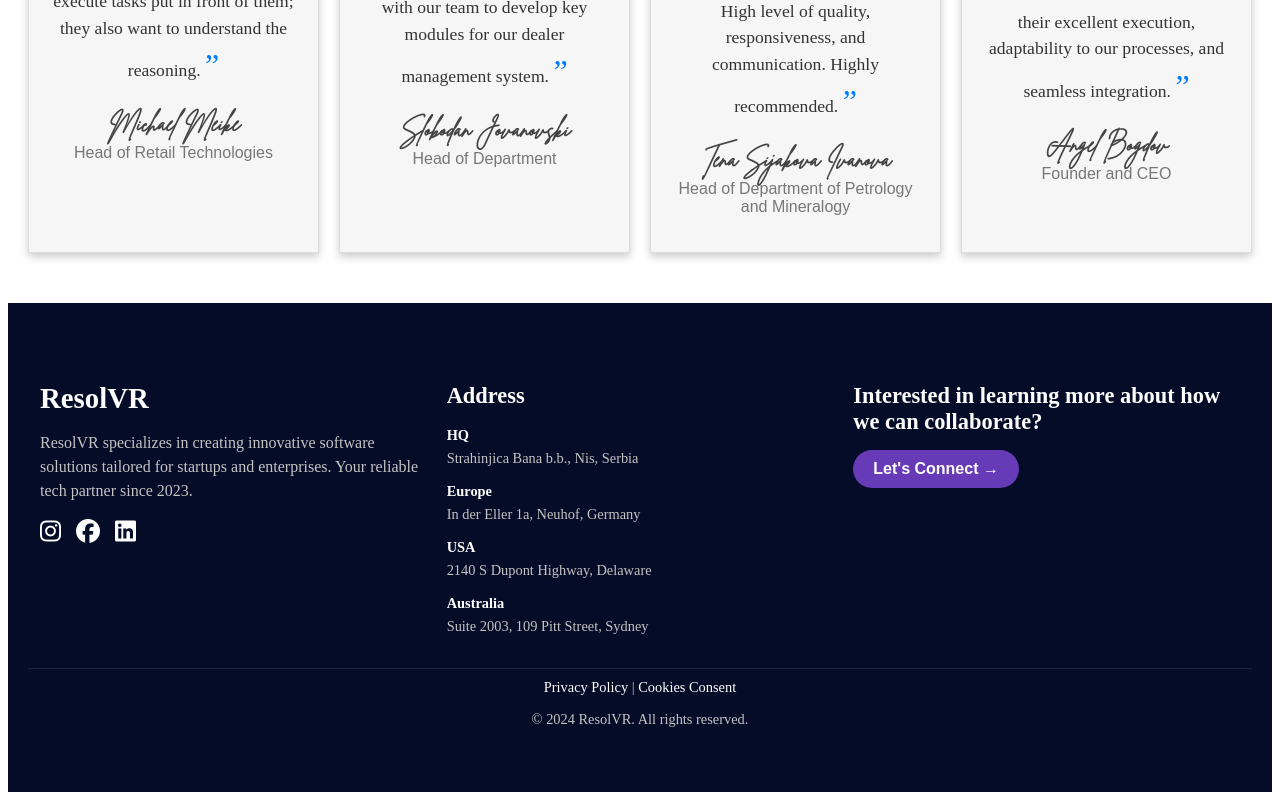
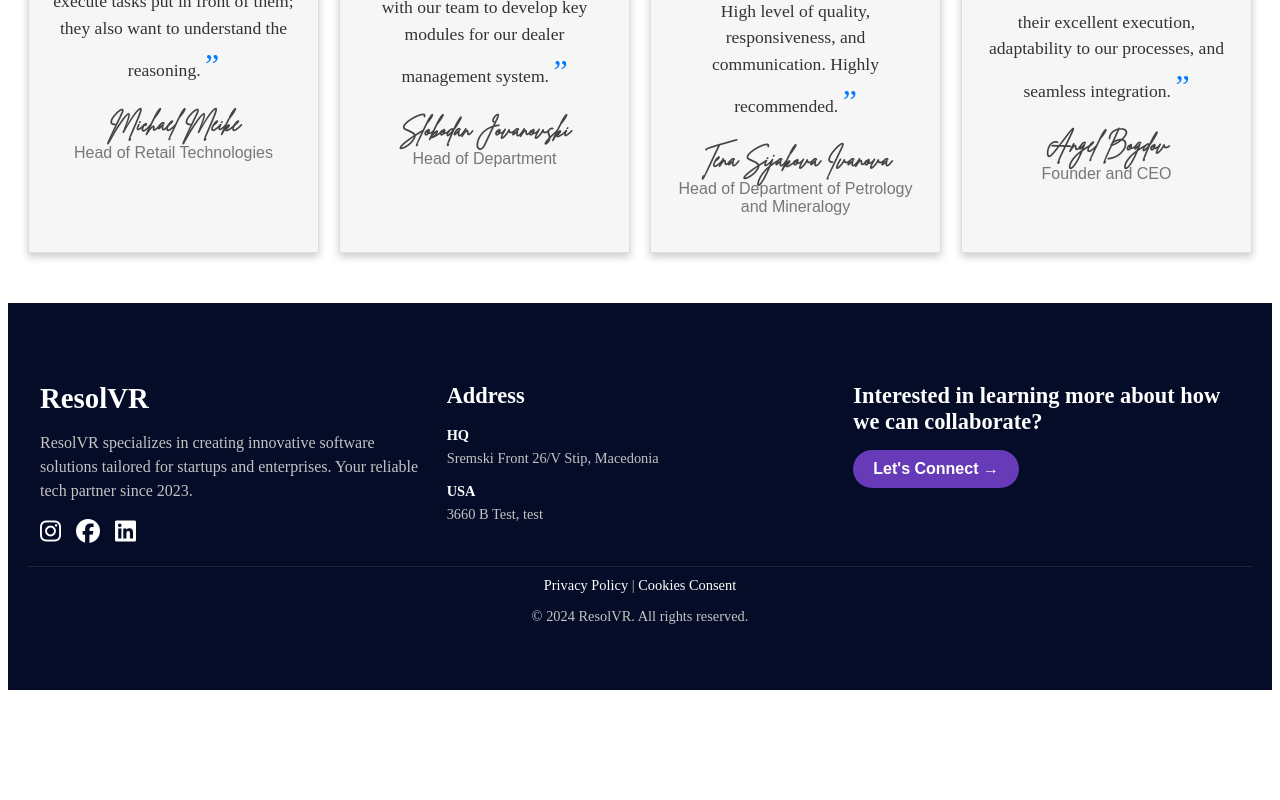
Before and after one commit to Bambusx2/ResolVR-angular, an Angular app: page /home in a window 1280 px wide. Shown: the part 1637-2437 px from the top of the page. After the commit the page ends 2335 px from the top, so only its background shows below. Built offline with nearby package versions, Linux system fonts and the light colour scheme.

Commit message:
Changed footer text

```diff
--- a/src/app/core/footer/footer.component.html
+++ b/src/app/core/footer/footer.component.html
@@ -24,10 +24,8 @@
         <div class="footer-middle">
             <h4>Address</h4>
             <div class="address-section">
-                <p><strong>HQ</strong><br />Strahinjica Bana b.b., Nis, Serbia</p>
-                <p><strong>Europe</strong><br />In der Eller 1a, Neuhof, Germany</p>
-                <p><strong>USA</strong><br />2140 S Dupont Highway, Delaware</p>
-                <p><strong>Australia</strong><br />Suite 2003, 109 Pitt Street, Sydney</p>
+                <p><strong>HQ</strong><br />Sremski Front 26/V Stip, Macedonia</p>
+                <p><strong>USA</strong><br />3660 B Test, test</p>
             </div>
         </div>
 
```
